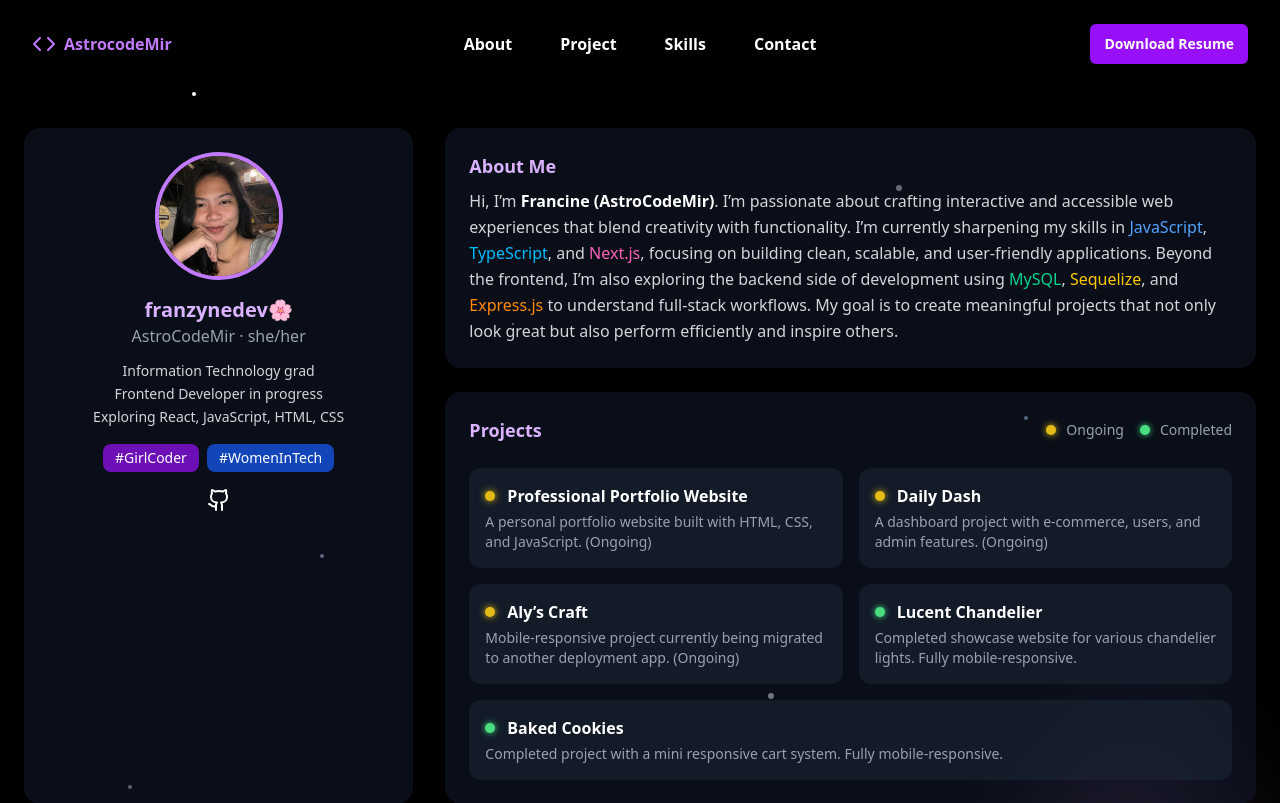
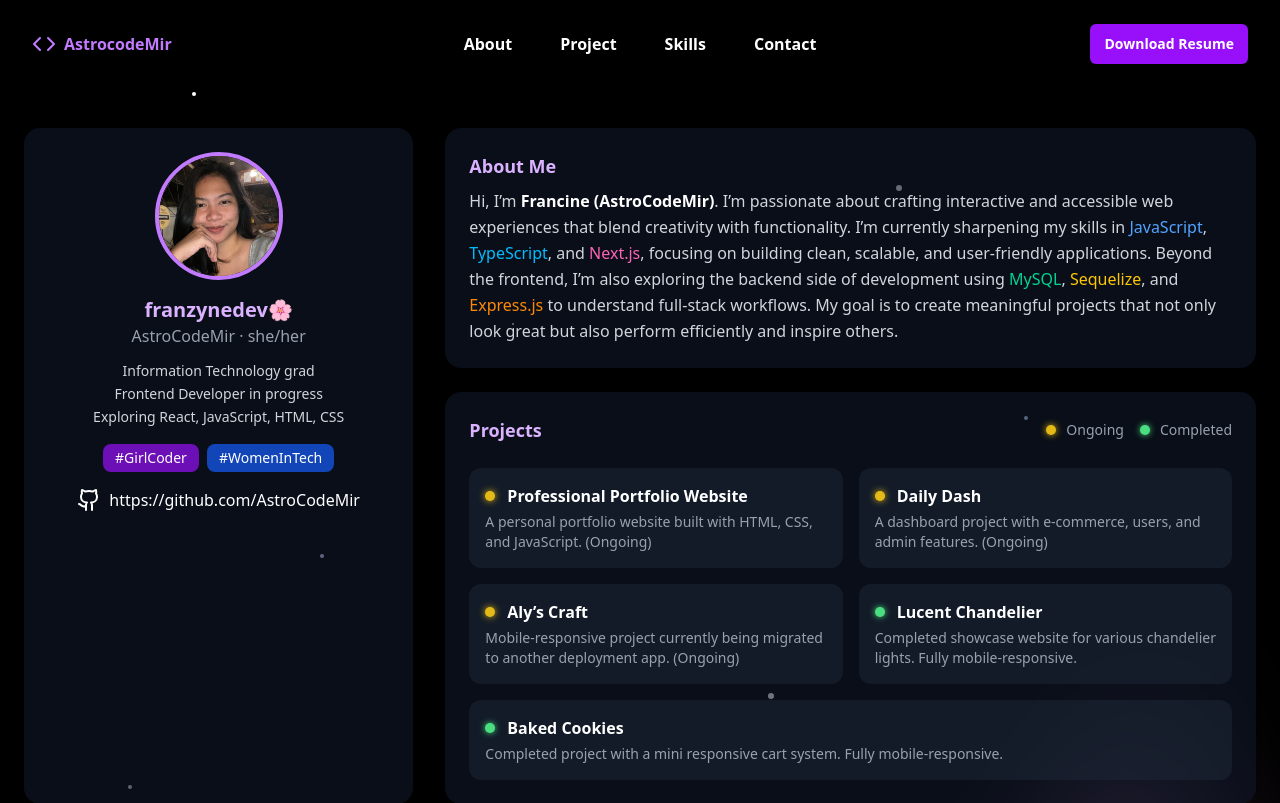
Before and after one commit to AstroCodeMir/AstroCodeMir-Web-Portfolio, a Next.js app in the folder portfolio-next/: page /about in a window 1280 px wide. Shown: the top 803 px of the page. Built offline with nearby package versions, Linux system fonts and the light colour scheme.

Commit message:
feat(about) update link of my github

```diff
--- a/portfolio-next/src/app/about/page.tsx
+++ b/portfolio-next/src/app/about/page.tsx
@@ -45,11 +45,12 @@ return (
   href="https://github.com/AstroCodeMir"
   target="_blank"
   rel="noopener noreferrer"
-        className="text-white hover:text-purple-400 transition-colors"
+  className="flex items-center gap-2 text-white hover:text-purple-400 transition-colors"
 >
   <GitHubIcon />
-        <span className="sr-only">GitHub</span>
+  <span>https://github.com/AstroCodeMir</span>
 </a>
+
           </div>
         </div>
 
```
Lines whose indentation alone changed are shown as unchanged.
